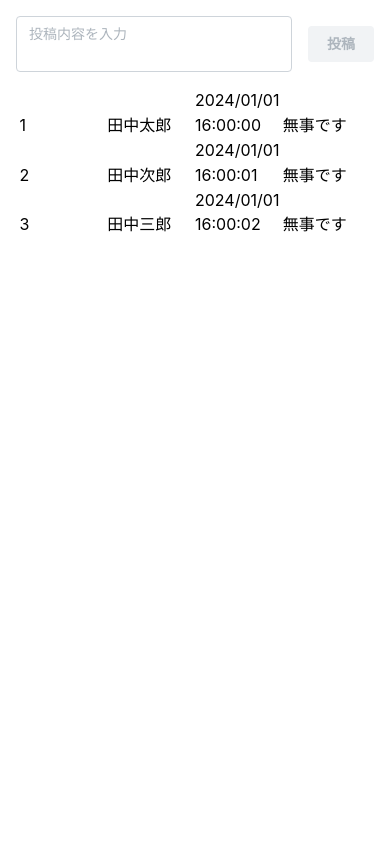
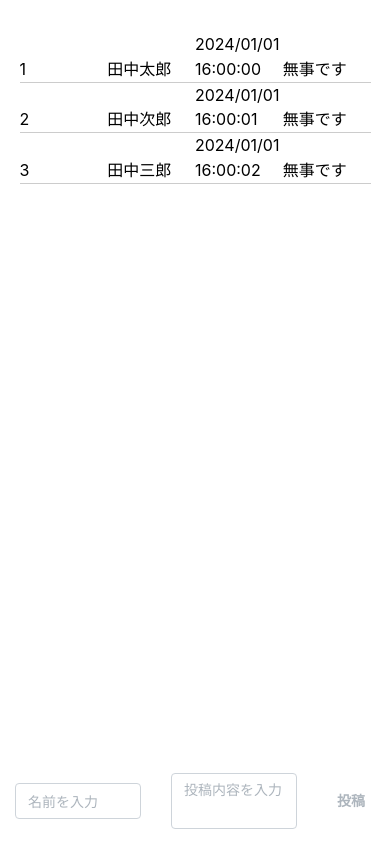
Before and after one commit to tech-creative-club/disaster-posts, a Next.js app: page / in a window 390 px wide. Built offline with nearby package versions, Linux system fonts and the light colour scheme.

Commit message:
レスポンシブ対応と名前入力欄の追加、投稿ごとの区切り線の追加

```diff
--- a/src/app/page.module.scss
+++ b/src/app/page.module.scss
@@ -3,7 +3,7 @@
   gap: 1em;
   padding: 1em;
 
-  .text_area {
+  .text_content_area {
     flex: 1;
   }
   .post_button {
@@ -15,8 +15,42 @@
   max-width: 90%;
   margin: auto;
 
+
   .content_list {
     display: inline-block;
     width: 25%;
   }
+
+  .content  {
+    border-bottom: 1px solid #ccc;
+  }
 }
+
+@media screen and (max-width: 767px) {
+  .post_form{
+    .text_content_area {
+      position: fixed;
+      bottom: 0;
+      left: 40%;
+      width: 40%;
+      padding: 15px;
+      background-color: #fff;
+    }
+    .text_name_area {
+      position: fixed;
+      bottom: 10px;
+      left: 0;
+      width: 40%;
+      padding: 15px;
+      background-color: #fff;
+    }
+
+    .post_button {
+      position: fixed;
+      bottom: 25px;
+      right: 0;
+      width: 20%;
+      background-color: #fff;
+    }
+  }
+}
--- a/src/app/page.tsx
+++ b/src/app/page.tsx
@@ -1,6 +1,6 @@
 'use client';
 
-import { Button, Textarea } from '@mantine/core';
+import { Button, TextInput, Textarea } from '@mantine/core';
 import React, { useState } from 'react';
 import styles from './page.module.scss';
 
@@ -29,38 +29,53 @@ export default function HomePage() {
     { id: 2, postedBy: '田中次郎', postedAt: '2024/01/01 16:00:01', content: '無事です' },
     { id: 3, postedBy: '田中三郎', postedAt: '2024/01/01 16:00:02', content: '無事です' },
   ]);
+  const [postName,setPostName] = useState<string>('');
+
   const handlePostContentChange = (event: React.ChangeEvent<HTMLTextAreaElement>) => {
     setPostContent(event.target.value);
   };
+
+  const handlePostNameChange = (event: React.ChangeEvent<HTMLInputElement>) => {
+    setPostName(event.target.value);
+  }
+
   const handleSubmit = (e: React.FormEvent<HTMLFormElement>) => {
     e.preventDefault();
     setPosts([
       ...posts,
       {
         id: posts[posts.length - 1].id + 1,
-        postedBy: '田中四郎',
+        postedBy: postName,
         postedAt: getFormattedDate(new Date()),
         content: postContent,
       },
     ]);
+    setPostName('');
     setPostContent('');
   };
   return (
     <main>
       <form className={styles.post_form} onSubmit={handleSubmit}>
+        <TextInput
+          className={styles.text_name_area}
+          value={postName}
+          onChange={handlePostNameChange}
+          placeholder="名前を入力"
+        />
         <Textarea
-          className={styles.text_area}
+          className={styles.text_content_area}
           value={postContent}
           onChange={handlePostContentChange}
           placeholder="投稿内容を入力"
         />
+
         <Button type="submit" className={styles.post_button} variant="outline" disabled={!postContent}>
           投稿
         </Button>
       </form>
       <div className={styles.content_list__wrapper}>
         {posts.map((post) => (
-          <div key={post.id}>
+          <div key={post.id} className={styles.content}>
             <span className={styles.content_list}>{post.id}</span>
             <span className={styles.content_list}>{post.postedBy}</span>
             <span className={styles.content_list}>{post.postedAt}</span>
```
